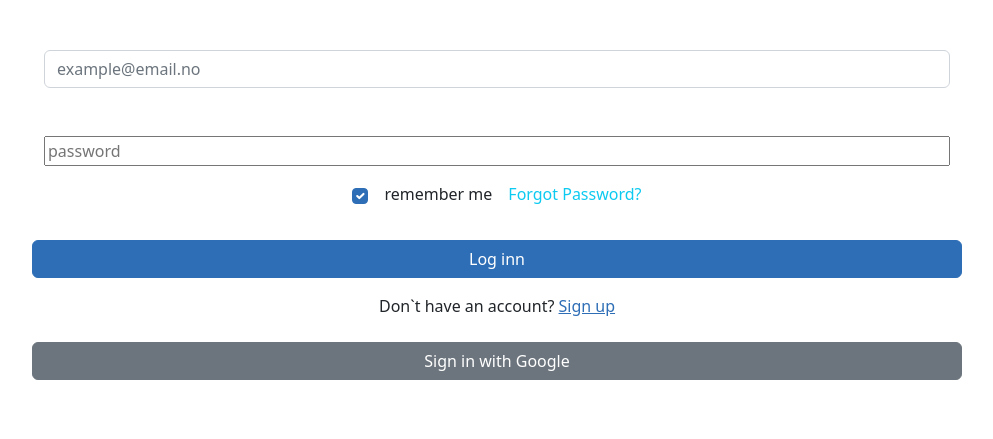
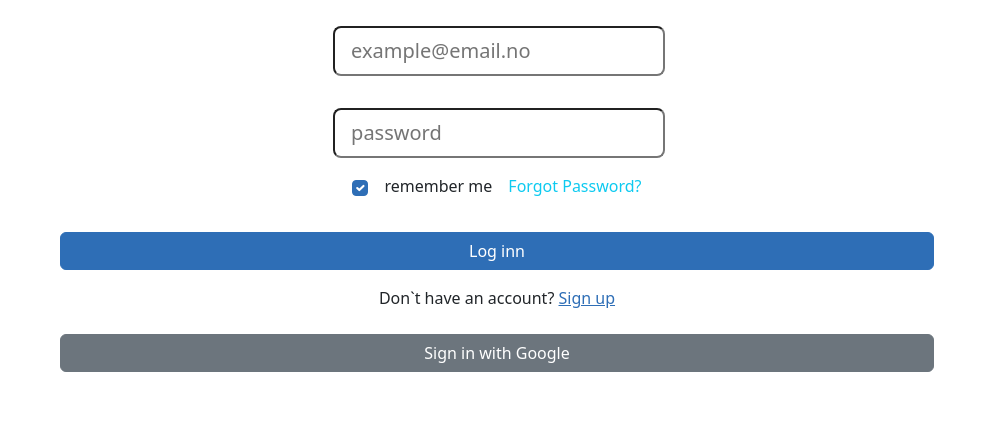
Before and after one commit to martinMr79/CSS-frameworks-CA, a website: page login.html in a window 1280 px wide. Shown: the part 457-896 px from the top of the page, without its empty margins (143-1136 px from the left). Drawn offline with nearby package versions, Linux system fonts and the light colour scheme; files that its build step writes are made by us from their sources.

Commit message:
clean code fix form size

```diff
--- a/login.html
+++ b/login.html
@@ -6,7 +6,7 @@
     <meta name="viewport" content="width=device-width, initial-scale=1.0" />
     <title>Logg inn</title>
     <link rel="stylesheet" href="/dist/css/styles.css" />
-    <link rel="stylesheet" href="/dist/custom.css" />
+
   </head>
   <body>
     <div class="container-sm text-center">
@@ -18,8 +18,8 @@
         id="profile-img"
         alt="profile-img"
       />
-      <section class="d-flex align-items-center justify-content-center">
-        <div class="row col-10">
+      <section class="d-flex justify-content-center ">
+        <div class="row">
           <h2 class="mb-4">Log in to your account</h2>
 
           <form
@@ -34,7 +34,7 @@
                 name="email"
                 id="email"
                 placeholder="example@email.no "
-                class="form-control col-12 mb-4"
+                class="form-control-lg mb-4"
                 required
               />
             </div>
@@ -47,7 +47,7 @@
                 name="password"
                 id="password"
                 placeholder="password"
-                class="col-12"
+                class="form-control-lg"
                 required
               />
             </div>
```
Also changed, not shown: index.html (+0 -1 lines), profile.html (+3 -3 lines), src/scss/_custom.scss (line endings or trailing spaces).
